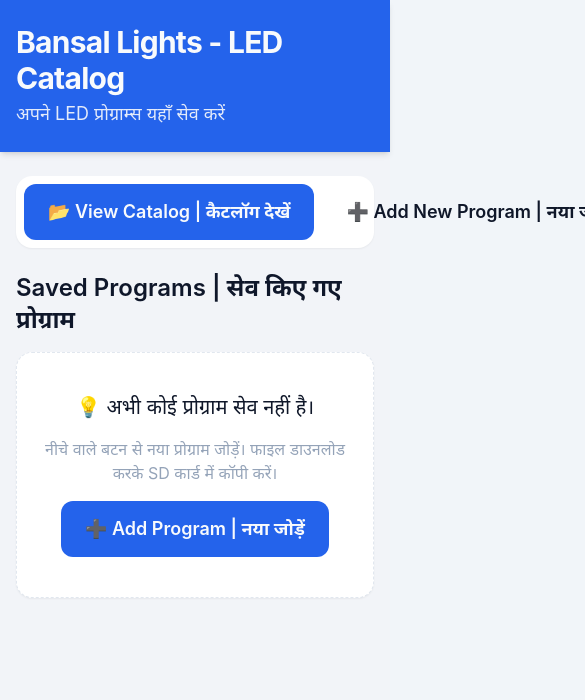
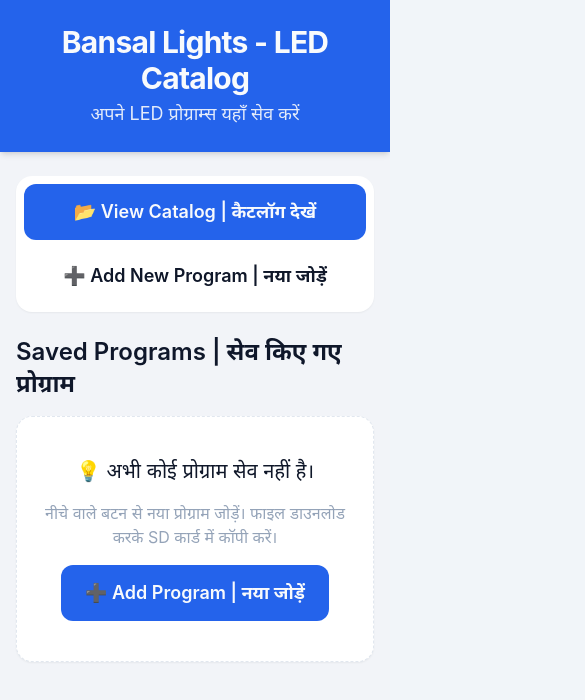
Before and after one commit to abhibansal60/led-catalog, a React (Vite) app: page / in a window 390 px wide. Shown: the top 700 px of the page, 585 px wide, since content can reach past the window. Built offline with nearby package versions, Linux system fonts and the light colour scheme.

Commit message:
Resposiveness added

```diff
--- a/src/App.tsx
+++ b/src/App.tsx
@@ -328,7 +328,7 @@
   return (
     <div className="min-h-screen bg-background">
       <header className="sticky top-0 z-10 bg-primary px-4 py-6 text-primary-foreground shadow-md">
-        <div className="relative mx-auto flex max-w-4xl flex-col gap-1">
+        <div className="relative mx-auto flex max-w-4xl flex-col gap-1 text-center sm:text-left">
           <button
             type="button"
             className="hidden-troubleshoot-button absolute -top-1 -right-1 text-xs text-primary-foreground/80"
@@ -337,17 +337,17 @@
           >
             Reset | रीसेट
           </button>
-          <h1 className="text-3xl font-bold tracking-tight">Bansal Lights - LED Catalog</h1>
+          <h1 className="text-3xl font-bold tracking-tight sm:text-4xl">Bansal Lights - LED Catalog</h1>
           <p className="text-lg text-primary-foreground/90">अपने LED प्रोग्राम्स यहाँ सेव करें</p>
         </div>
       </header>
 
-      <main className="mx-auto max-w-4xl px-4 py-6 pb-16">
-        <div className="mb-6 flex gap-2 rounded-2xl bg-card p-2 shadow-sm">
+      <main className="mx-auto w-full max-w-4xl px-4 py-6 pb-20">
+        <div className="mb-6 flex flex-col gap-2 rounded-2xl bg-card p-2 shadow-sm sm:flex-row">
           <Button
             type="button"
             variant={isViewTab ? "primary" : "ghost"}
-            className="flex-1"
+            className="w-full sm:flex-1"
             onClick={() => setActiveTab("view")}
             aria-pressed={isViewTab}
           >
@@ -356,7 +356,7 @@
           <Button
             type="button"
             variant={!isViewTab ? "primary" : "ghost"}
-            className="flex-1"
+            className="w-full sm:flex-1"
             onClick={() => setActiveTab("add")}
             aria-pressed={!isViewTab}
           >
@@ -382,7 +382,7 @@
           <section>
             <h2 className="mb-4 text-2xl font-semibold">Saved Programs | सेव किए गए प्रोग्राम</h2>
             {hasPrograms ? (
-              <div className="grid gap-5 sm:grid-cols-2">
+              <div className="grid gap-5 sm:grid-cols-2 lg:grid-cols-3">
                 {programs.map((program) => (
                   <Card key={program.id} className="flex flex-col overflow-hidden border border-border bg-card">
                     {program.photoDataUrl ? (
@@ -396,7 +396,7 @@
                         💡
                       </div>
                     )}
-                    <CardContent className="flex flex-1 flex-col gap-3 p-5">
+                    <CardContent className="flex flex-1 flex-col gap-3 p-4 sm:p-5">
                       <div>
                         <h3 className="text-xl font-semibold text-foreground">{program.name}</h3>
                         <p className="text-sm text-muted-foreground">
```
